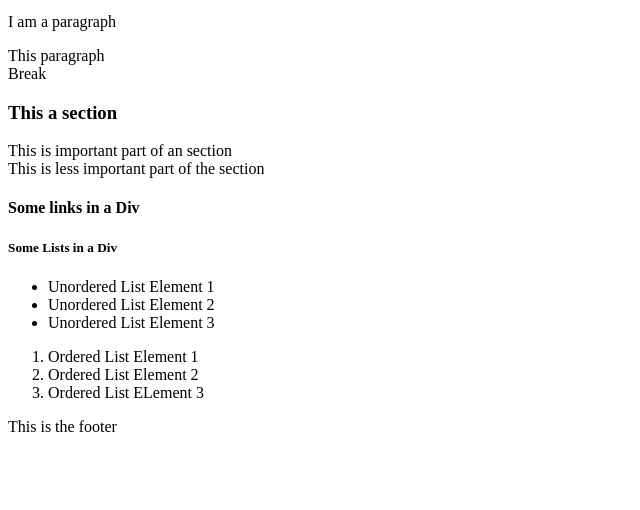
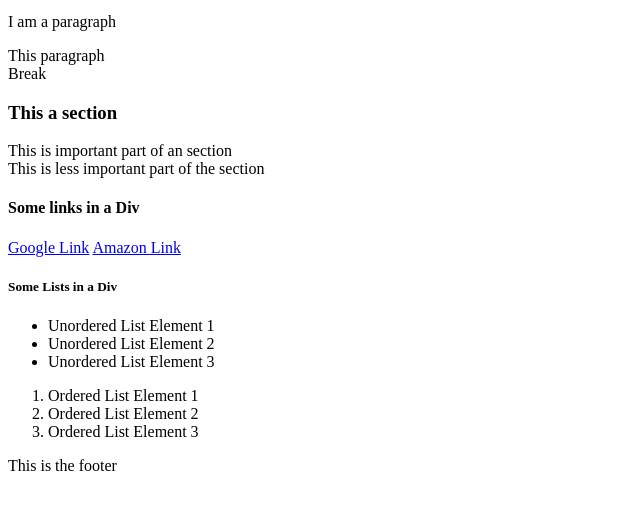
Before and after one commit to mall0220/mall0220.github.io, a plain HTML site: page lib2024/assg-1/index.html in a window 1280 px wide. Shown: the part 148-658 px from the top of the page, without its empty margins (0-640 px from the left). Drawn offline with Linux system fonts and the light colour scheme.

Commit message:
Working on assignment 1

```diff
--- a/lib2024/assg-1/index.html
+++ b/lib2024/assg-1/index.html
@@ -27,8 +27,8 @@
 				</p>
 				<h4>Some links in a Div</h4>
 				<div>
-					<a href="https://google.com" title="Goolgle Link"></a>
-					<a href="https://www.amazon.ca/" title="Amazon Link"></a>
+					<a href="https://google.com" title="Goolgle Link">Google Link</a>
+					<a href="https://www.amazon.ca/" title="Amazon Link">Amazon Link</a>
 				</div>
 				<div>
 				<h5>Some Lists in a Div</h5>
@@ -40,7 +40,7 @@
 				<ol>
 					<li>Ordered List Element 1</li>
 					<li>Ordered List Element 2</li>
-					<li>Ordered List ELement 3</li>
+					<li>Ordered List Element 3</li>
 				</ol>
 				</div>
 
```
Also changed, not shown: 1 other file.
